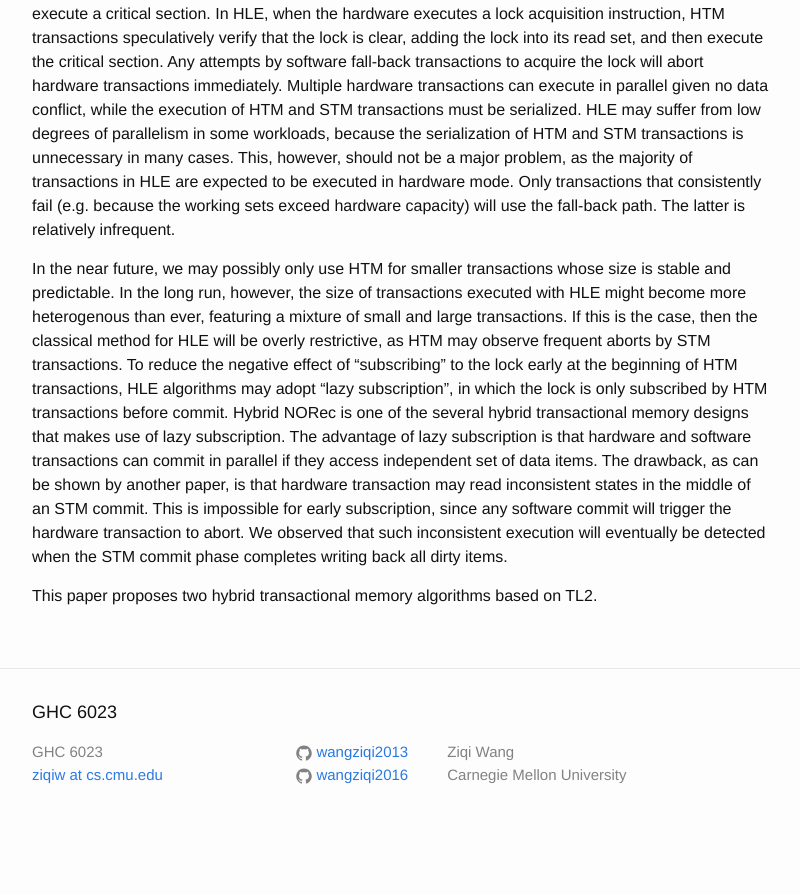
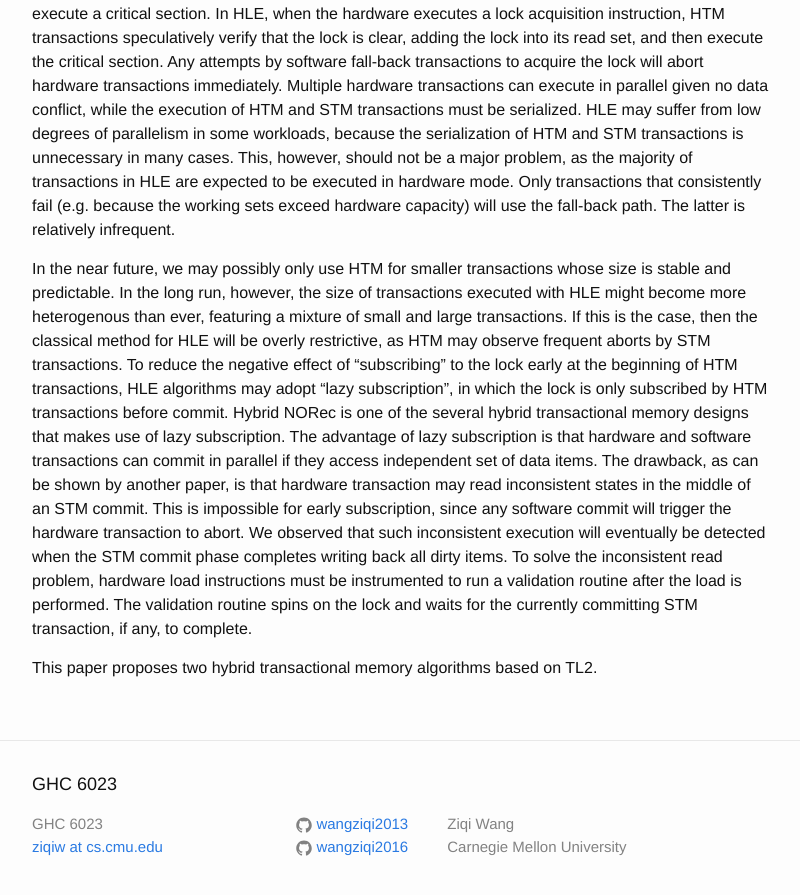
Before and after one commit to wangziqi2013/wangziqi2013.github.io, a Jekyll site: the page built from _posts/2018-05-30-Reduced-HTM.markdown, in a window 1280 px wide and 900 px high, scrolled down 580 px. Shown: the top 895 px of the window, without its empty margins (238-1038 px from the left). Built offline with Jekyll 4.4.1, drawn with Linux system fonts in a browser that asks for light colours; before the commit the page ends 1426 px from its top, so only the background shows below that.

Commit message:
Adding solution

```diff
--- a/_posts/2018-05-30-Reduced-HTM.markdown
+++ b/_posts/2018-05-30-Reduced-HTM.markdown
@@ -40,6 +40,8 @@ hardware and software transactions can commit in parallel if they access indepen
 as can be shown by another paper, is that hardware transaction may read inconsistent states in the middle of an
 STM commit. This is impossible for early subscription, since any software commit will trigger the hardware transaction
 to abort. We observed that such inconsistent execution will eventually be detected when the STM commit phase completes
-writing back all dirty items.
+writing back all dirty items. To solve the inconsistent read problem, hardware load instructions must be instrumented
+to run a validation routine after the load is performed. The validation routine spins on the lock and waits for the
+currently committing STM transaction, if any, to complete.
 
 This paper proposes two hybrid transactional memory algorithms based on TL2.
```
